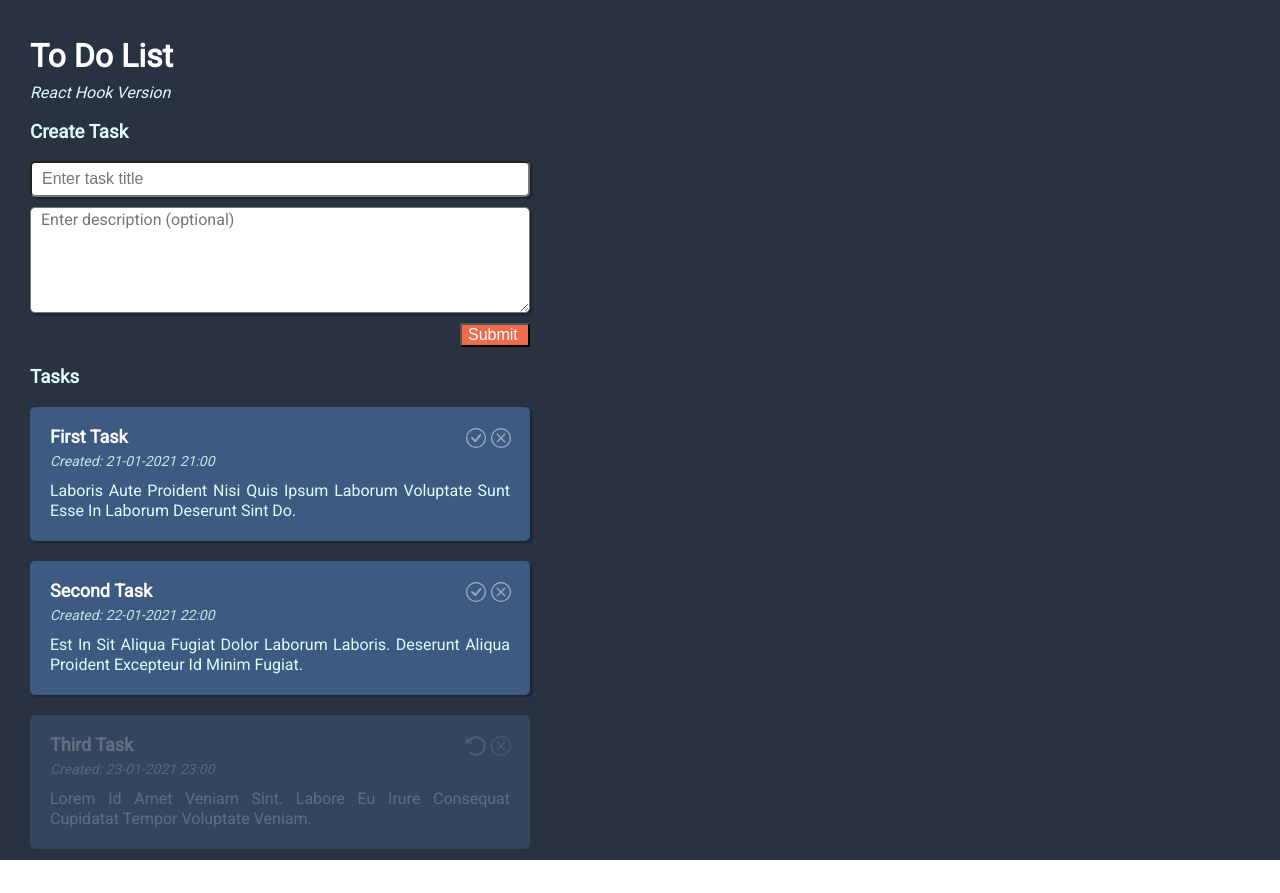
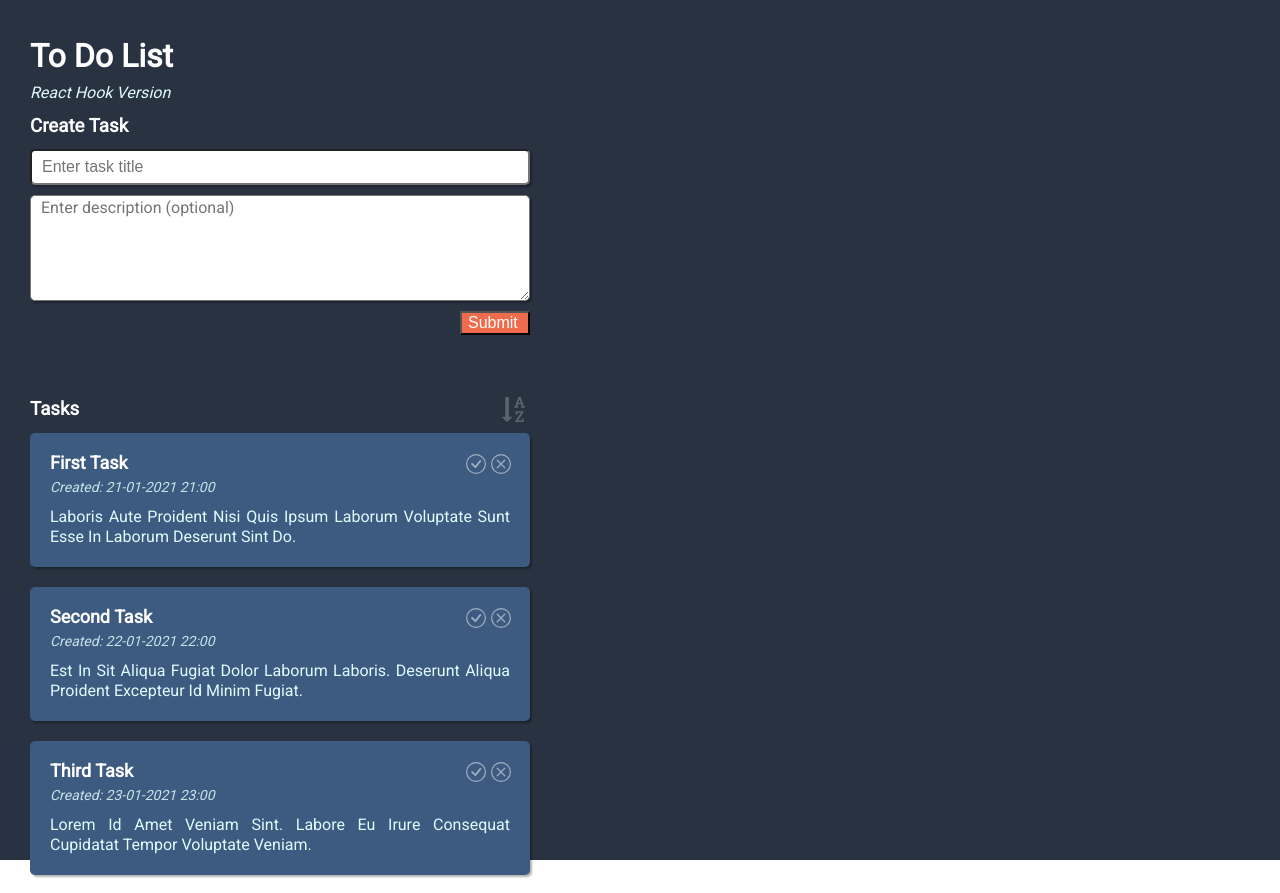
Before and after one commit to aklauritzen/to-do-list-hooks-version, a React (Create React App) app: page / in a window 1280 px wide. Shown: the top 893 px of the page. Before the commit the page ends 869 px from the top, so only its background shows below. Built offline with nearby package versions, Linux system fonts and the light colour scheme.

Commit message:
Sort todo list by alphabetical order or by created order Fixes #12

```diff
--- a/src/App.css
+++ b/src/App.css
@@ -1,6 +1,11 @@
 /* TODO: #9 Normalize CSS*/
 
 @import url('https://fonts.googleapis.com/css2?family=Roboto&display=swap');
+
+
+:root {
+  --app-width: 500px;
+}
 
 /* COMMON */
 .app {
@@ -11,7 +16,7 @@
   padding: 30px;
 }
 
-h1 {
+h1, h3 {
   line-height: 10px;
   color: #FFF
 }
@@ -20,7 +25,8 @@ h1 {
 .createTaskForm {
   display: flex;
   flex-direction: column;
-  max-width: 500px;
+  max-width: var(--app-width);
+  margin-bottom: 50px;
 }
 
 .input {
@@ -36,7 +42,7 @@ h1 {
 
 .descriptionTextarea {
   display: flex;
-  max-width: 500px;
+  max-width: var(--app-width);
   height: 100px;
   font-family: 'Roboto', sans-serif;
 }
@@ -51,13 +57,34 @@ h1 {
   width: 70px;
 }
 
+/* Task List Header */
+.taskListHeader {
+  display: flex;
+  justify-content: space-between;
+  align-items: center;
+  max-width: var(--app-width);
+}
+
+.taskListTitle {
+
+}
+
+.sortIcon {
+  position: relative;
+  right: 10px;
+  height: 25px;
+  filter: invert(90%) sepia(2%) saturate(1527%) hue-rotate(121deg) brightness(110%) contrast(97%);
+  cursor: pointer;
+}
+
 
 /* TODO ITEM */
 .todoList {
+  position: relative;
   display: flex;
   flex-direction: column;
   border-radius: 4px;
-  max-width: 500px;
+  max-width: var(--app-width);
 }
 
 .todo {
@@ -79,7 +106,7 @@ h1 {
 }
 
 .titleMetaContainer {
-  width: 500px;
+  max-width: var(--app-width);
   margin: 10px;
 }
 
@@ -88,8 +115,8 @@ h1 {
 }
 
 .navItems {
+  display: flex;
   justify-content: space-between;
-  display: flex;
 }
 
 .todoTitle {
@@ -112,11 +139,15 @@ h1 {
 .iconButton {
   display: flex;
   background-color: rgba(255, 0, 0, 0);
-  filter: invert(100%) sepia(0%) saturate(0%) hue-rotate(93deg) brightness(103%) contrast(103%);
   border: 0;
   cursor: pointer;
   opacity: 50%;
   width: 25px;
+  transition: 300ms;
+}
+
+.taskIconButton {
+  filter: invert(100%) sepia(0%) saturate(0%) hue-rotate(93deg) brightness(103%) contrast(103%);
 }
 
 .iconButton:focus {
@@ -125,16 +156,7 @@ h1 {
 }
 
 .iconButton:hover {
-  display: flex;
-  animation-name: backgroundColor;
-  animation-duration: 500ms;
-  animation-fill-mode: forwards;
-}
-
-@keyframes backgroundColor {
-  100% {
-    opacity: 100%;
-  }
+  opacity: 100%;
 }
 
 .todoMeta {
--- a/src/App.js
+++ b/src/App.js
@@ -1,5 +1,4 @@
 // TODO: #16 Connect app to database (MongoDB?)
-// TODO: #5 Undo complete
 // TODO: #6 If modified, then change meta to modified date: Modified 23-01-2021 23:00
 // TODO: #10 Completed task should move to the end of the to do list. animated move?
 // TODO: #12 Sort todo list by alphabetical order or by created order
@@ -18,9 +17,8 @@ function Todo({ todo, index, completeTodo, removeTodo }) {
             {todo.text}
           </div>
           <div className="iconButtonContainer">
-            {/* <button className="iconButton" onClick={() => completeTodo(index)}><img className="todoIcon" alt="Check mark icon" src="complete-todo-icon.svg" /></button> */}
-            <button className="iconButton" onClick={() => completeTodo(index)}><img className="todoIcon" alt="Check mark icon" src={todo.isCompleted ? "undo-todo-icon.svg" : "complete-todo-icon.svg"} /></button>
-            <button className="iconButton" onClick={() => removeTodo(index)}><img className="todoIcon" alt="Delete icon" src="delete-todo-icon.svg" /></button>
+            <button className="iconButton taskIconButton" onClick={() => completeTodo(index)}><img className="todoIcon" alt="Check mark icon" src={todo.isCompleted ? "undo-todo-icon.svg" : "complete-todo-icon.svg"} /></button>
+            <button className="iconButton taskIconButton" onClick={() => removeTodo(index)}><img className="todoIcon" alt="Delete icon" src="delete-todo-icon.svg" /></button>
           </div>
         </div>
         <div className="todoMeta">
@@ -38,6 +36,8 @@ const initialValues = {
   title: "",
   description: "",
 };
+
+let todoListSortDirectionDescending = true;
 
 // Handles update, submit and empty field issue
 function TodoForm({ addTodo }) {
@@ -109,9 +109,21 @@ function App() {
     {
       text: "Third task",
       description: "Lorem id amet veniam sint. Labore eu irure consequat cupidatat tempor voluptate veniam.",
+      isCompleted: false,
+      currentDateFormated: "23-01-2021 23:00"
+    },
+    {
+      text: "Fourth task",
+      description: "Est minim mollit excepteur veniam quis Lorem consectetur ad aliquip labore consectetur Lorem.",
+      isCompleted: false,
+      currentDateFormated: "23-01-2021 23:00"
+    },
+    {
+      text: "Fift task",
+      description: "Mollit est ex mollit dolore sit sit deserunt incididunt eu minim deserunt laborum ipsum dolor.",
       isCompleted: true,
       currentDateFormated: "23-01-2021 23:00"
-    },
+    }
   ]);
 
   // Used in production if list should be empty at the beginning
@@ -152,6 +164,13 @@ function App() {
     setTodos(newTodos);
   };
 
+  const changeSortOrder = () => {
+
+    todoListSortDirectionDescending = !todoListSortDirectionDescending;
+    console.log(todoListSortDirectionDescending);
+
+  }
+
   // Mapping over the todo items and display them by index
   return (
     <div className="app">
@@ -159,7 +178,12 @@ function App() {
       <em>React Hook Version</em>
       <h3>Create Task</h3>
       <TodoForm addTodo={addTodo} />
-      <h3>Tasks</h3>
+      <div className="taskListHeader">
+        <h3 className="taskListTitle">Tasks</h3>
+        <button className="iconButton" onClick={() => changeSortOrder()}>
+          <img className="sortIcon iconButton" alt="sort icons" src={todoListSortDirectionDescending ? "sort-ascending-icon.svg" : "sort-descending-icon.svg"}/>
+        </button>
+      </div>
       <div className="todoList">
         {todos.map((todo, index) => (
           <Todo
```
Also changed, not shown: public/sort-ascending-icon.svg (added), public/sort-descending-icon.svg (added).
